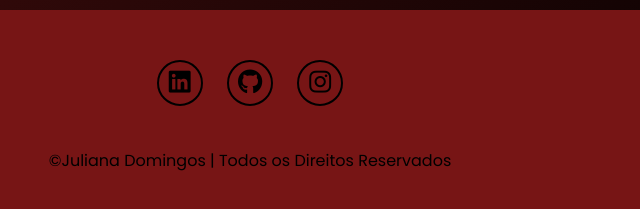
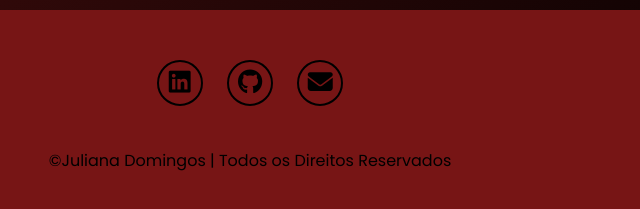
Before and after one commit to yorforger0703/calculadora, a plain HTML site: page index.html in a window 1280 px wide. Shown: the part 599-808 px from the top of the page, 390-1030 px from the left. Drawn offline with Linux system fonts and the light colour scheme.

Commit message:
adicionando link de email

```diff
--- a/index.html
+++ b/index.html
@@ -44,8 +44,7 @@
             <a href="https://www.linkedin.com/in/juliana-oliveira-domingos-001409346?utm_source=share&utm_campaign=share_via&utm_content=profile&utm_medium=android_app"
                 target="_blank"><i class="fa-brands fa-linkedin"></i></a>
             <a href="https://github.com/yorforger0703" target="_blank"><i class="fa-brands fa-github"></i></a>
-            <a href="https://www.instagram.com/pprincesajujuba?igsh=MW1iczF5bGIyendh" target="_blank"><i
-                    class="fa-brands fa-instagram"></i></a>
+            <a href="mailto:julianadomingos092@gmail.com" target="_blank"><i class="fa-solid fa-envelope"></i></a>
         </div>
         <p class="copyright">
             ©Juliana Domingos | Todos os Direitos Reservados
```
Also changed, not shown: calculadora.png (added).
